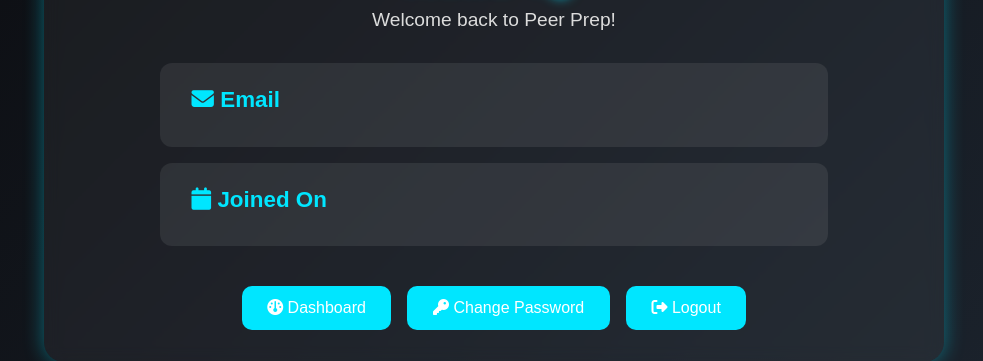
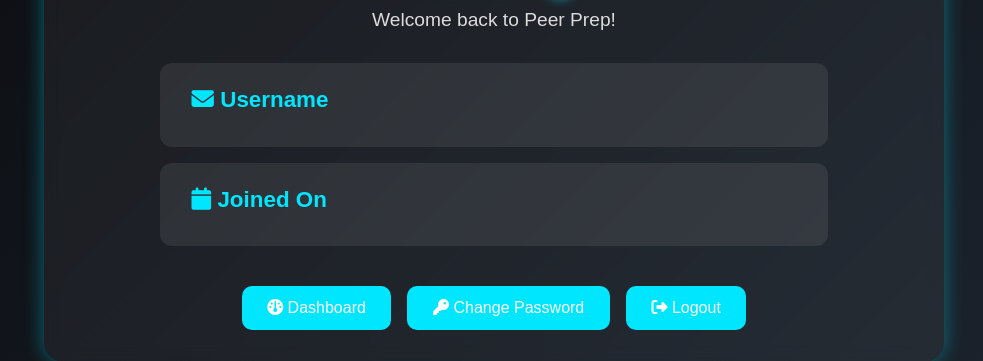
Before and after one commit to radhika-droid/PeerPrep, a Django app: template core/templates/profile.html in a window 1280 px wide. Shown: the part 164-525 px from the top of the page, without its empty margins (146-1129 px from the left). Run offline with Django 5.2, Linux system fonts and the light colour scheme; the template is opened without the code that fills it, so the values that code supplies are empty.

Commit message:
Updated profile and register pages with consistent UI styling and layout

```diff
--- a/core/templates/profile.html
+++ b/core/templates/profile.html
@@ -115,7 +115,7 @@
 
         <div class="profile-details">
             <div class="profile-card">
-                <h3><i class="fa-solid fa-envelope"></i> Email</h3>
+                <h3><i class="fa-solid fa-envelope"></i> Username</h3>
                 <p>{{ user.email }}</p>
             </div>
 
--- a/core/templates/register.html
+++ b/core/templates/register.html
@@ -71,7 +71,7 @@
                             <input type="password" name="password2" class="form-input" placeholder="Confirm your password" required>
                         </div>
                     </div>
-                    <button type="submit" class="submit-btn">Create Account</button>
+                    <button type="submit" class="submit-btn">Create an Account</button>
                 </form>
 
                 <p style="text-align: center; margin-top: 1.5rem; color: rgba(255, 255, 255, 0.7);">
```
